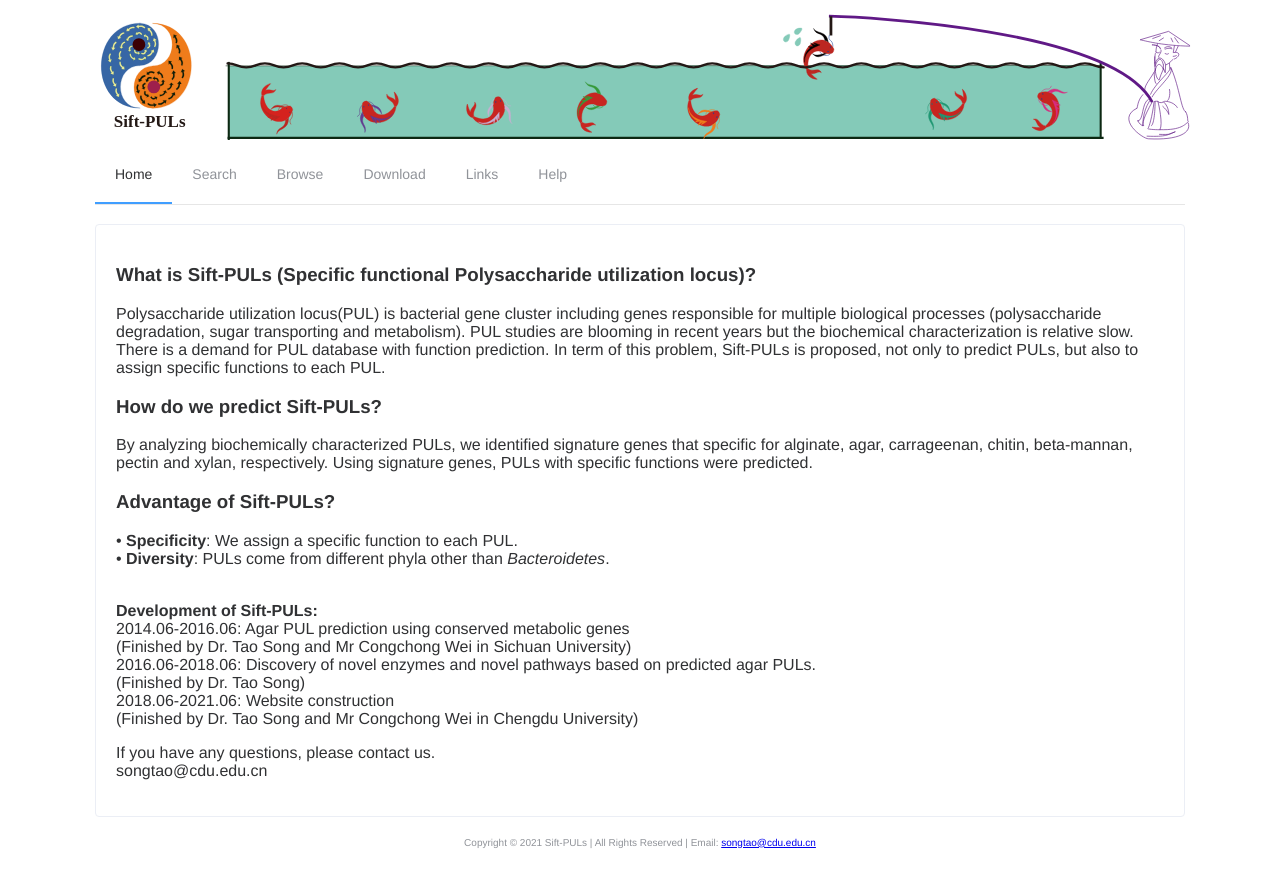
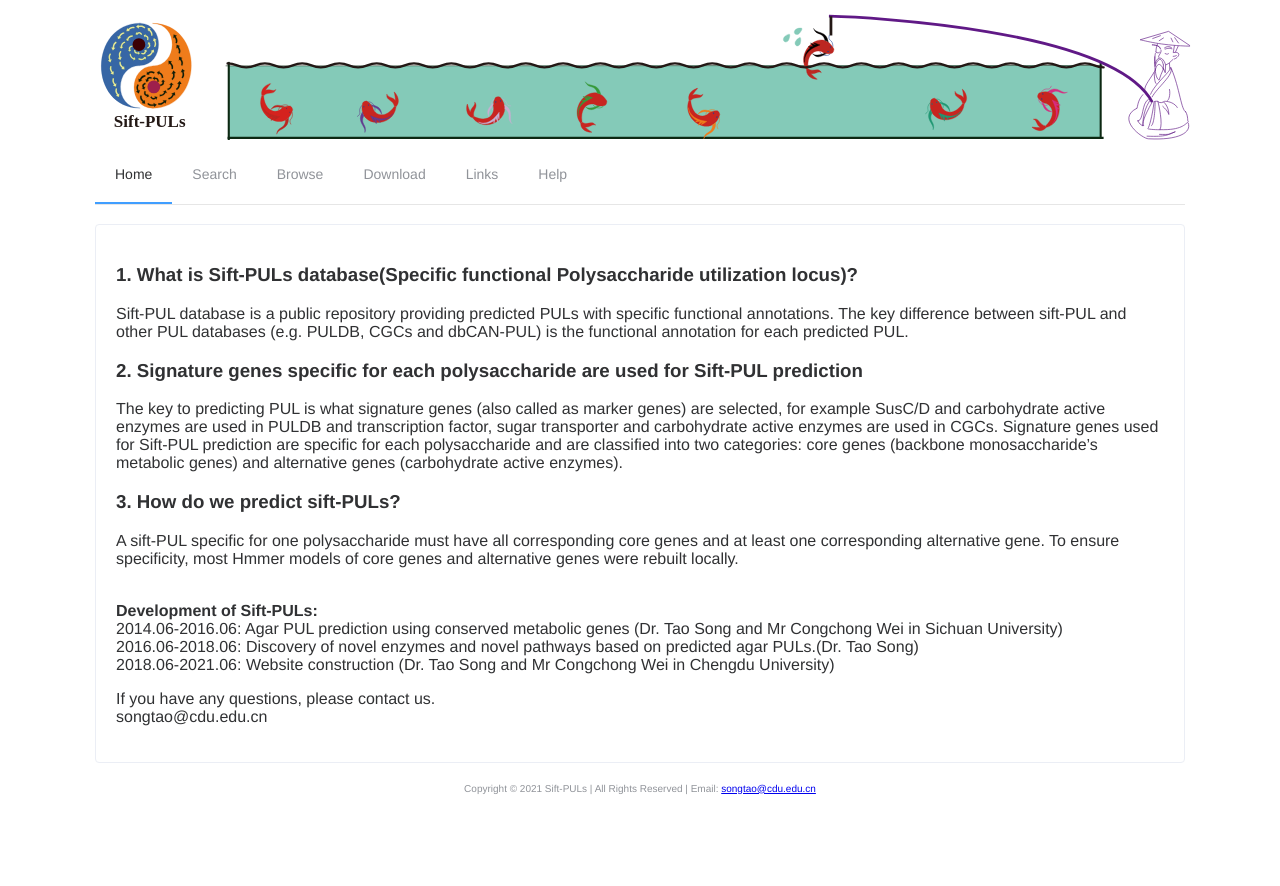
Before and after one commit to lozybean/pul-vue, a Vue app: page / in a window 1280 px wide. Shown: the top 886 px of the page. After the commit the page ends 851 px from the top, so only its background shows below. Built offline with nearby package versions, Linux system fonts and the light colour scheme.

Commit message:
chore(src/view/Home.vue): revise text

```diff
--- a/src/views/Home.vue
+++ b/src/views/Home.vue
@@ -10,52 +10,33 @@
         >
           <div>
             <h1>
-              What is Sift-PULs (Specific functional Polysaccharide utilization
-              locus)?
+              1. What is Sift-PULs database(Specific functional Polysaccharide utilization locus)?
             </h1>
             <p>
-              Polysaccharide utilization locus(PUL) is bacterial gene cluster
-              including genes responsible for multiple biological processes
-              (polysaccharide degradation, sugar transporting and metabolism).
-              PUL studies are blooming in recent years but the biochemical
-              characterization is relative slow. There is a demand for PUL
-              database with function prediction. In term of this problem,
-              Sift-PULs is proposed, not only to predict PULs, but also to
-              assign specific functions to each PUL.
+              Sift-PUL database is a public repository providing predicted PULs with specific functional annotations. The key difference between sift-PUL and other PUL databases (e.g. PULDB, CGCs and dbCAN-PUL) is the functional annotation for each predicted PUL.
             </p>
 
-            <h1>How do we predict Sift-PULs?</h1>
+            <h1>2. Signature genes specific for each polysaccharide are used for Sift-PUL prediction</h1>
             <p>
-              By analyzing biochemically characterized PULs, we identified
-              signature genes that specific for alginate, agar, carrageenan,
-              chitin, beta-mannan, pectin and xylan, respectively. Using
-              signature genes, PULs with specific functions were predicted.
+              The key to predicting PUL is what signature genes (also called as marker genes) are selected, for example SusC/D and carbohydrate active enzymes are used in PULDB and transcription factor, sugar transporter and carbohydrate active enzymes are used in CGCs. Signature genes used for Sift-PUL prediction are specific for each polysaccharide and are classified into two categories: core genes (backbone monosaccharide’s metabolic genes) and alternative genes (carbohydrate active enzymes).
             </p>
 
-            <h1>Advantage of Sift-PULs?</h1>
+            <h1>3. How do we predict sift-PULs?</h1>
             <p>
-              • <strong>Specificity</strong>: We assign a specific function to
-              each PUL.<br />
-              • <strong>Diversity</strong>: PULs come from different phyla other
-              than <i>Bacteroidetes</i>. <br />
+              A sift-PUL specific for one polysaccharide must have all corresponding core genes and at least one corresponding alternative gene. To ensure specificity, most Hmmer models of core genes and alternative genes were rebuilt locally.
             </p>
 
             <p>
               <br />
               <strong>Development of Sift-PULs:</strong><br />
-              2014.06-2016.06: Agar PUL prediction using conserved metabolic
-              genes<br />
-              (Finished by Dr. Tao Song and Mr Congchong Wei in Sichuan
-              University)<br />
-              2016.06-2018.06: Discovery of novel enzymes and novel pathways
-              based on predicted agar PULs.<br />
-              (Finished by Dr. Tao Song)<br />
-              2018.06-2021.06: Website construction<br />
-              (Finished by Dr. Tao Song and Mr Congchong Wei in Chengdu
-              University)
+              2014.06-2016.06: Agar PUL prediction using conserved metabolic genes (Dr. Tao Song and Mr Congchong Wei in Sichuan University)<br />
+
+              2016.06-2018.06: Discovery of novel enzymes and novel pathways based on predicted agar PULs.(Dr. Tao Song)<br />
+
+              2018.06-2021.06: Website construction (Dr. Tao Song and Mr Congchong Wei in Chengdu University)<br />
             </p>
             <p>
-              If you have any questions, please contact us. <br />
+              If you have any questions, please contact us.<br />
               songtao@cdu.edu.cn
             </p>
           </div>
```
